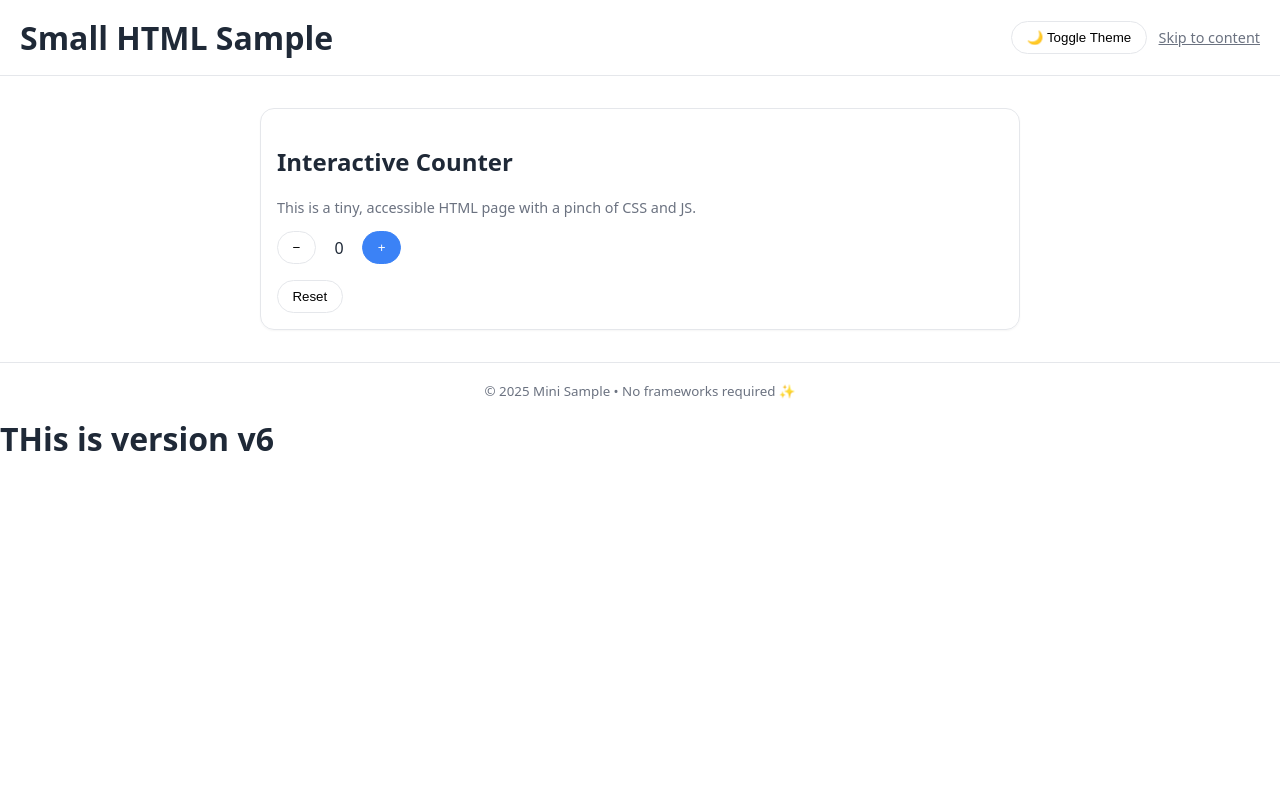
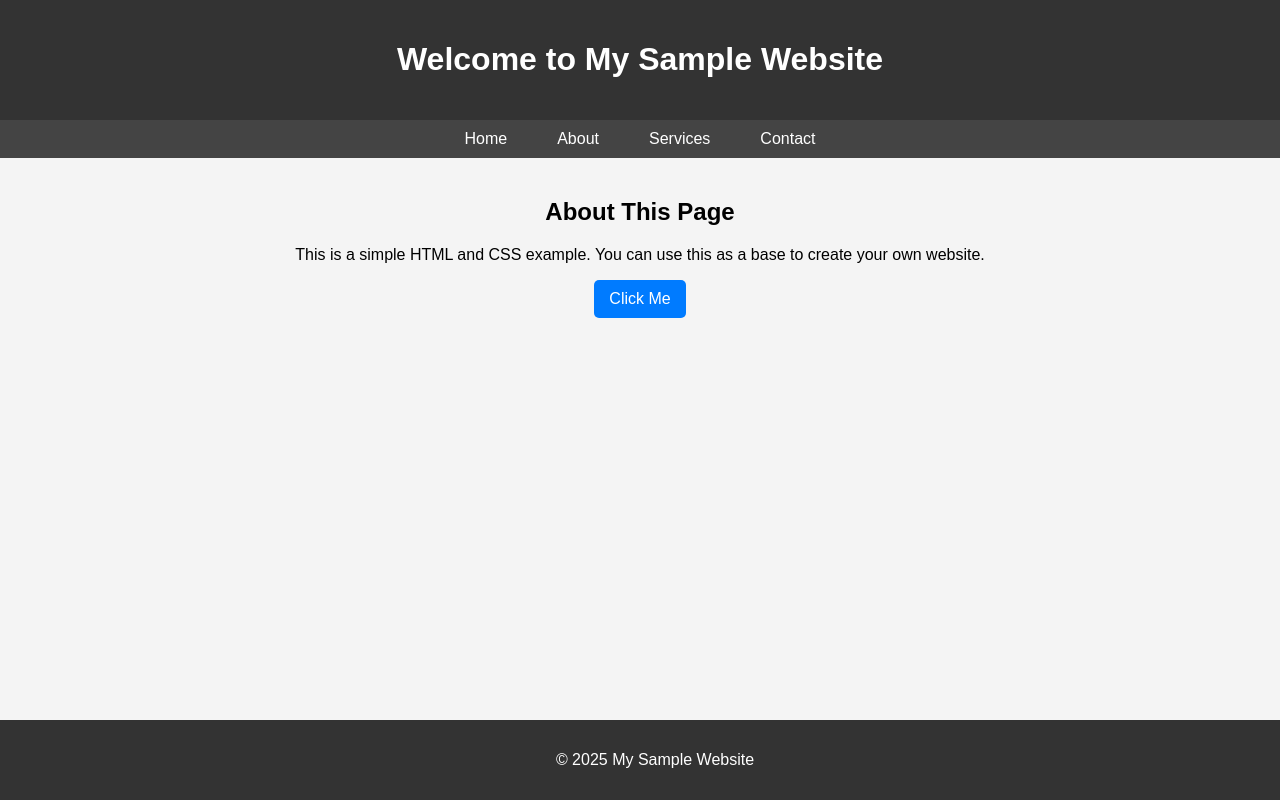
Before and after one commit to sunrawme/testdemorepo, a plain HTML site: page index.html in a window 1280 px wide. Drawn offline with Linux system fonts and the light colour scheme.

Commit message:
Added Design for Website

```diff
--- a/index.html
+++ b/index.html
@@ -1,78 +1,124 @@
-<!doctype html>
+<!DOCTYPE html>
 <html lang="en">
 <head>
-  <meta charset="utf-8" />
-  <meta name="viewport" content="width=device-width, initial-scale=1" />
-  <title>Small HTML Sample</title>
+  <meta charset="UTF-8">
+  <meta name="viewport" content="width=device-width, initial-scale=1.0">
+  <title><styles class="css"></styles></title>
   <style>
-    :root { --bg: #ffffff; --fg: #1f2937; --accent: #3b82f6; }
-    body { margin: 0; font-family: system-ui, -apple-system, Segoe UI, Roboto, Ubuntu, Cantarell, 'Helvetica Neue', Arial, 'Noto Sans', 'Apple Color Emoji', 'Segoe UI Emoji'; background: var(--bg); color: var(--fg); }
-    header { padding: 1rem 1.25rem; border-bottom: 1px solid #e5e7eb; display:flex; justify-content:space-between; align-items:center; }
-    main { max-width: 760px; margin: 2rem auto; padding: 0 1.25rem; }
-    h1 { font-size: clamp(1.5rem, 2.5vw, 2rem); margin: 0; }
-    .card { border: 1px solid #e5e7eb; border-radius: 14px; padding: 1rem; box-shadow: 0 1px 2px rgba(0,0,0,.04); }
-    button { cursor: pointer; border: 1px solid #e5e7eb; border-radius: 999px; padding: .5rem .9rem; background: #fff; }
-    button.primary { background: var(--accent); color: white; border-color: var(--accent); }
-    .row { display: flex; gap: .75rem; flex-wrap: wrap; align-items: center; }
-    .muted { color: #6b7280; font-size: .9rem; }
-    footer { border-top: 1px solid #e5e7eb; padding: 1rem 1.25rem; text-align:center; color:#6b7280; }
-    /* Dark mode */
-    .dark { --bg: #0b1120; --fg: #e5e7eb; --accent: #60a5fa; }
-    .dark header, .dark footer, .dark .card, .dark button { border-color: #1f2937; }
-    .dark button { background: #0f172a; color: var(--fg); }
+    /* Global styles */
+    body {
+      font-family: Arial, sans-serif;
+      background-color: #f4f4f4;
+      margin: 0;
+      padding: 0;
+    }
+
+    /* Header */
+    header {
+      background-color: #333;
+      color: #fff;
+      padding: 20px;
+      text-align: center;
+    }
+
+    /* Navigation bar */
+    nav ul {
+      list-style: none;
+      padding: 0;
+      margin: 0;
+      display: flex;
+      justify-content: center;
+      background: #444;
+    }
+
+    nav ul li {
+      margin: 0 15px;
+    }
+
+    nav ul li a {
+      color: white;
+      text-decoration: none;
+      padding: 10px;
+      display: block;
+    }
+
+    nav ul li a:hover {
+      background: #666;
+      border-radius: 5px;
+    }
+
+    /* Main content */
+    main {
+      padding: 20px;
+      text-align: center;
+    }
+
+    /* Buttons */
+    button {
+      background-color: #007bff;
+      border: none;
+      color: white;
+      padding: 10px 15px;
+      border-radius: 5px;
+      cursor: pointer;
+      font-size: 16px;
+    }
+
+    button:hover {
+      background-color: #0056b3;
+    }
+
+    /* Footer */
+    footer {
+      background: #333;
+      color: #fff;
+      text-align: center;
+      padding: 15px;
+      position: fixed;
+      bottom: 0;
+      width: 100%;
+    }
+
+    /* Responsive (mobile) */
+    @media (max-width: 600px) {
+      nav ul {
+        flex-direction: column;
+      }
+      nav ul li {
+        margin: 10px 0;
+      }
+    }
   </style>
 </head>
 <body>
+
+  <!-- Header -->
   <header>
-    <h1>Small HTML Sample</h1>
-    <div class="row">
-      <button id="themeBtn" title="Toggle dark mode">🌙 Toggle Theme</button>
-      <a href="#content" class="muted">Skip to content</a>
-    </div>
+    <h1>Welcome to My Sample Website</h1>
   </header>
 
-  <main id="content">
-    <div class="card" aria-live="polite">
-      <h2>Interactive Counter</h2>
-      <p class="muted">This is a tiny, accessible HTML page with a pinch of CSS and JS.</p>
-      <div class="row" style="margin:.5rem 0 1rem">
-        <button id="dec">−</button>
-        <output id="count" role="status" aria-live="polite" style="min-width:2.5ch; text-align:center">0</output>
-        <button id="inc" class="primary">+</button>
-      </div>
-      <button id="reset">Reset</button>
-    </div>
+  <!-- Navigation -->
+  <nav>
+    <ul>
+      <li><a href="#">Home</a></li>
+      <li><a href="#">About</a></li>
+      <li><a href="#">Services</a></li>
+      <li><a href="#">Contact</a></li>
+    </ul>
+  </nav>
+
+  <!-- Main content -->
+  <main>
+    <h2>About This Page</h2>
+    <p>This is a simple HTML and CSS example. You can use this as a base to create your own website.</p>
+
+    <button>Click Me</button>
   </main>
 
+  <!-- Footer -->
   <footer>
-    <small>© <span id="year"></span> Mini Sample • No frameworks required ✨</small>
+    <p>&copy; 2025 My Sample Website</p>
   </footer>
 
-  <script>
-    const body = document.body;
-    const themeBtn = document.getElementById('themeBtn');
-    const inc = document.getElementById('inc');
-    const dec = document.getElementById('dec');
-    const reset = document.getElementById('reset');
-    const countOut = document.getElementById('count');
-    const year = document.getElementById('year');
-
-    // Initialize year and restore theme/counter from localStorage
-    year.textContent = new Date().getFullYear();
-    let count = Number(localStorage.getItem('count') || 0);
-    countOut.value = count;
-    if (localStorage.getItem('theme') === 'dark') body.classList.add('dark');
-
-    themeBtn.addEventListener('click', () => {
-      body.classList.toggle('dark');
-      localStorage.setItem('theme', body.classList.contains('dark') ? 'dark' : 'light');
-      themeBtn.textContent = body.classList.contains('dark') ? '☀️ Toggle Theme' : '🌙 Toggle Theme';
-    });
-
-    inc.addEventListener('click', () => { countOut.value = ++count; localStorage.setItem('count', count); });
-    dec.addEventListener('click', () => { countOut.value = --count; localStorage.setItem('count', count); });
-    reset.addEventListener('click', () => { count = 0; countOut.value = 0; localStorage.setItem('count', 0); });
-  </script>
 </body>
-   <h1>THis is version v6<h1>
 </html>
--- /dev/null
+++ b/styles.css
@@ -0,0 +1,70 @@
+/* Global styles */
+body {
+  font-family: Arial, sans-serif;
+  background-color: #f4f4f4;
+  margin: 0;
+  padding: 0;
+}
+
+/* Header */
+header {
+  background-color: #333;
+  color: #fff;
+  padding: 20px;
+  text-align: center;
+}
+
+/* Navigation bar */
+nav ul {
+  list-style: none;
+  padding: 0;
+  margin: 0;
+  display: flex;
+  justify-content: center;
+  background: #444;
+}
+
+nav ul li {
+  margin: 0 15px;
+}
+
+nav ul li a {
+  color: white;
+  text-decoration: none;
+  padding: 10px;
+}
+
+nav ul li a:hover {
+  background: #666;
+  border-radius: 5px;
+}
+
+/* Main content */
+main {
+  padding: 20px;
+}
+
+/* Buttons */
+button {
+  background-color: #007bff;
+  border: none;
+  color: white;
+  padding: 10px 15px;
+  border-radius: 5px;
+  cursor: pointer;
+}
+
+button:hover {
+  background-color: #0056b3;
+}
+
+/* Footer */
+footer {
+  background: #333;
+  color: #fff;
+  text-align: center;
+  padding: 15px;
+  position: fixed;
+  bottom: 0;
+  width: 100%;
+}
```
